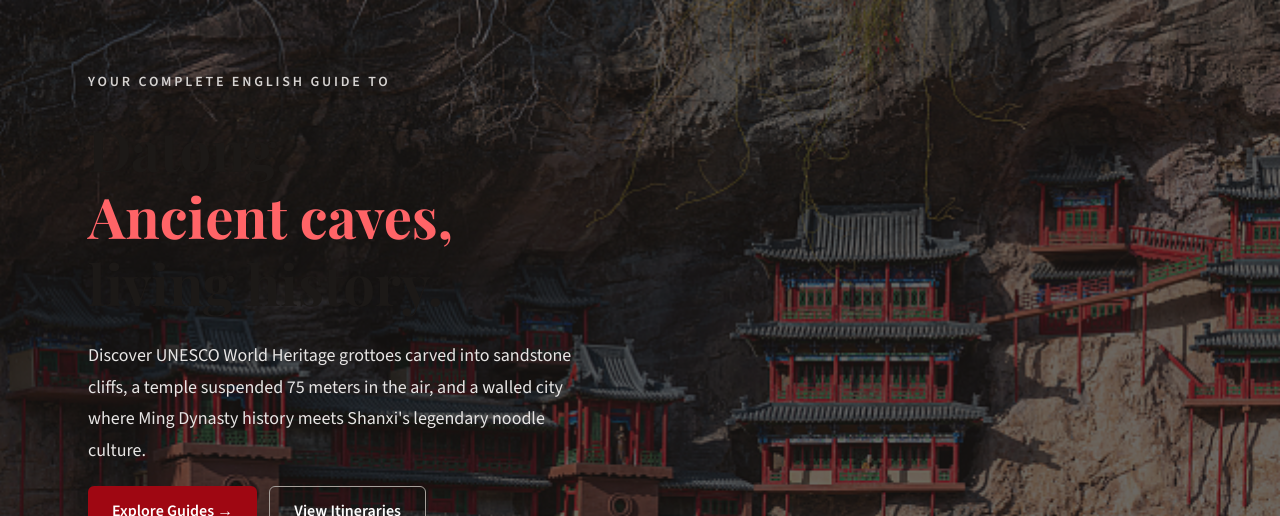
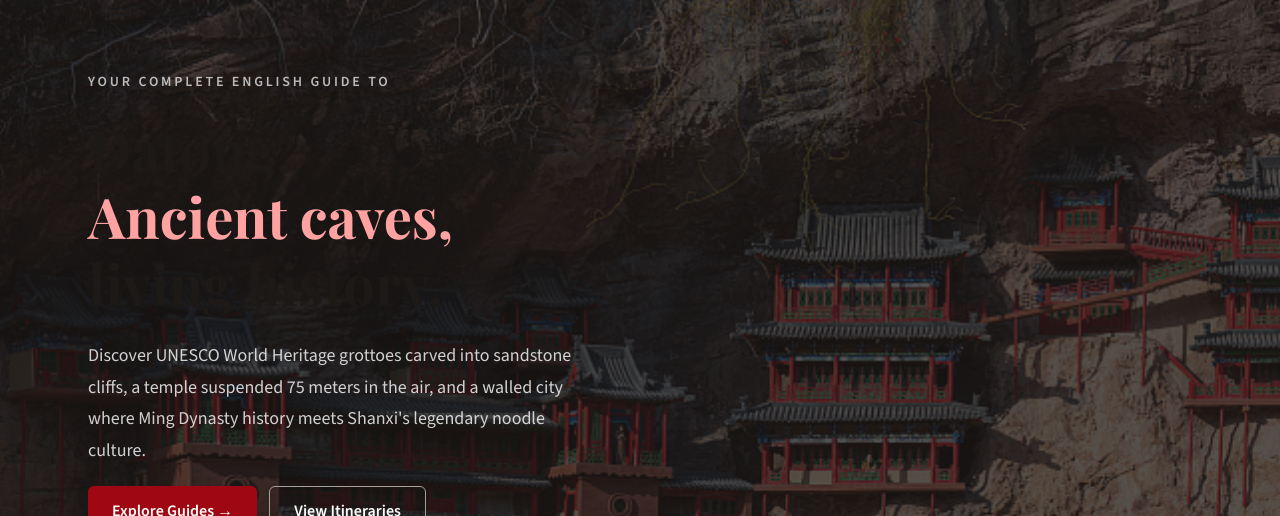
Before and after one commit to sylarscs/datong-travel, a Next.js app: page / in a window 1280 px wide. Shown: the part 155-671 px from the top of the page. Built offline with nearby package versions, Linux system fonts and the light colour scheme.

Commit message:
Brighten hero text for readability on dark background

```diff
--- a/app/page.tsx
+++ b/app/page.tsx
@@ -16,20 +16,20 @@ export default function HomePage() {
           className="absolute inset-0 bg-cover bg-center"
           style={{ backgroundImage: `url(${IMAGES.heroSecondary})` }}
         />
-        <div className="absolute inset-0 bg-stone-900/65" />
+        <div className="absolute inset-0 bg-stone-900/75" />
         <div className="relative max-w-6xl mx-auto px-4 sm:px-6 py-24 sm:py-32 lg:py-40">
           <div className="max-w-2xl">
-            <p className="text-sm font-semibold uppercase tracking-[0.2em] text-stone-300 mb-4">
+            <p className="text-sm font-semibold uppercase tracking-[0.2em] text-white/70 mb-4">
               Your Complete English Guide to
             </p>
             <h1 className="font-display font-extrabold text-white leading-[1.1] mb-6 text-4xl sm:text-5xl lg:text-6xl">
               Datong.
               <br />
-              <span className="text-red-400">Ancient caves,</span>
+              <span className="text-red-300">Ancient caves,</span>
               <br />
               living history.
             </h1>
-            <p className="text-lg text-stone-200 leading-relaxed mb-8 max-w-lg">
+            <p className="text-lg text-white/80 leading-relaxed mb-8 max-w-lg">
               Discover UNESCO World Heritage grottoes carved into sandstone cliffs,
               a temple suspended 75 meters in the air, and a walled city where
               Ming Dynasty history meets Shanxi&apos;s legendary noodle culture.
```
